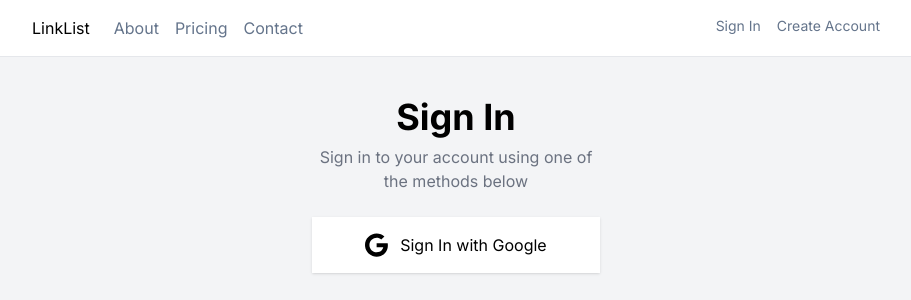
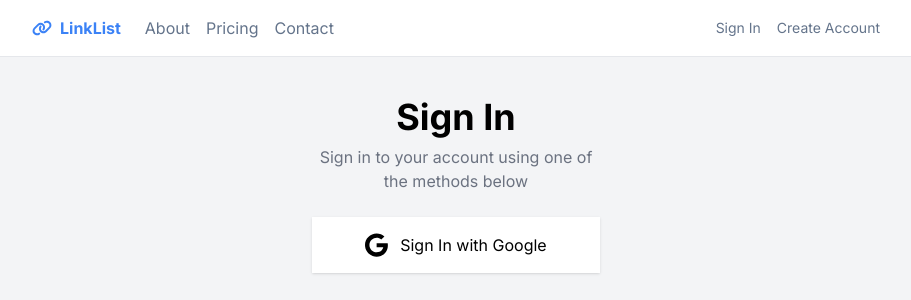
Before and after one commit to famgz/link-list-app, a Next.js app: page /login in a window 1280 px wide. Shown: the top 300 px of the page, without its empty margins (184-1095 px from the left). Built offline with nearby package versions, Linux system fonts and the light colour scheme; no server answers.

Commit message:
feat: authentication and DB connection

```diff
--- a/package.json
+++ b/package.json
@@ -9,11 +9,13 @@
     "lint": "next lint"
   },
   "dependencies": {
+    "@auth/mongodb-adapter": "^2.0.12",
     "@fortawesome/fontawesome-svg-core": "^6.5.1",
     "@fortawesome/free-brands-svg-icons": "^6.5.1",
     "@fortawesome/free-regular-svg-icons": "^6.5.1",
     "@fortawesome/free-solid-svg-icons": "^6.5.1",
     "@fortawesome/react-fontawesome": "^0.2.0",
+    "mongodb": "^6.3.0",
     "next": "14.0.4",
     "next-auth": "^4.24.5",
     "react": "^18",
--- /dev/null
+++ b/src/app/api/auth/[...nextauth]/route.js
@@ -0,0 +1,19 @@
+import NextAuth from 'next-auth';
+import GoogleProvider from 'next-auth/providers/google';
+import { MongoDBAdapter } from "@auth/mongodb-adapter"
+import clientPromise from '@/libs/mongoClient';
+
+export const authOptions = {
+  // secret: process.env.NEXTAUTH_SECRET, // no need to be explicit if have NEXTAUTH_SECRET in .env
+  adapter: MongoDBAdapter(clientPromise),
+  providers: [
+    GoogleProvider({
+      clientId: process.env.GOOGLE_CLIENT_ID,
+      clientSecret: process.env.GOOGLE_CLIENT_SECRET,
+    }),
+  ],
+};
+
+const handler = NextAuth(authOptions);
+
+export { handler as GET, handler as POST };
--- a/src/components/Header.jsx
+++ b/src/components/Header.jsx
@@ -1,20 +1,43 @@
+import { authOptions } from '@/app/api/auth/[...nextauth]/route';
+import { getServerSession } from 'next-auth';
 import Link from 'next/link';
+import LogoutButton from './buttons/LogoutButton';
+import { FontAwesomeIcon } from '@fortawesome/react-fontawesome';
+import { faLink } from '@fortawesome/free-solid-svg-icons';
 
-export default function Header() {
+export default async function Header() {
+  const session = await getServerSession(authOptions);
+
+  console.log(session);
+
   return (
     <header className='bg-white border-b py-4'>
       <div className='max-w-4xl flex justify-between mx-auto px-6'>
-        <div className='flex gap-6'>
-          <Link href={'/'}>LinkList</Link>
+        <div className='flex items-center gap-6'>
+          <Link href={'/'} className='flex items-center gap-2 text-blue-500'>
+            <FontAwesomeIcon icon={faLink} className='text-blue-500'/>
+            <span className='font-bold'>LinkList</span>
+            </Link>
           <nav className='flex items-center gap-4 text-slate-500 texty-sm'>
             <Link href={'/about'}>About</Link>
             <Link href={'/pricing'}>Pricing</Link>
             <Link href={'/contact'}>Contact</Link>
           </nav>
         </div>
-        <nav className='flex gap-4 text-sm text-slate-500'>
-          <Link href={'/login'}>Sign In</Link>
-          <Link href={'/login'}>Create Account</Link>
+        <nav className='flex items-center gap-4 text-sm text-slate-500'>
+          {!session ? (
+            // Not logged in buttons
+            <>
+              <Link href={'/login'}>Sign In</Link>
+              <Link href={'/login'}>Create Account</Link>
+            </>
+          ) : (
+            // Logged in buttons
+            <>
+            <Link href={'/account'}>Hello, <span className='font-semibold'>{session?.user?.name}</span></Link>
+            <LogoutButton />
+            </>
+          )}
         </nav>
       </div>
     </header>
--- a/src/components/buttons/LoginWithGoogle.jsx
+++ b/src/components/buttons/LoginWithGoogle.jsx
@@ -1,12 +1,14 @@
 'use client'
 
+import { faGoogle } from '@fortawesome/free-brands-svg-icons';
 import { FontAwesomeIcon } from '@fortawesome/react-fontawesome';
-import { faGoogle } from '@fortawesome/free-brands-svg-icons';
+import { signIn } from 'next-auth/react';
 
 export default function LoginWithGoogle(params) {
+
   return (
     <button
-    onClick={() => {}}
+    onClick={() => signIn('google', {redirect: true, callbackUrl:'/'})}
     className='flex gap-3 justify-center items-center bg-white shadow text-center w-full py-4'
   >
     <FontAwesomeIcon icon={faGoogle} className='h-6' />
--- /dev/null
+++ b/src/components/buttons/LogoutButton.jsx
@@ -0,0 +1,14 @@
+'use client';
+
+import { faRightFromBracket } from '@fortawesome/free-solid-svg-icons';
+import { FontAwesomeIcon } from '@fortawesome/react-fontawesome';
+import { signOut } from 'next-auth/react';
+
+export default function LogoutButton(params) {
+  return (
+    <button className='flex items-center gap-2 border py-1 px-4 shadow' onClick={() => signOut()}>
+      <span>Logout</span>
+      <FontAwesomeIcon icon={faRightFromBracket}/>
+    </button>
+  );
+}
--- /dev/null
+++ b/src/libs/mongoClient.js
@@ -0,0 +1,30 @@
+// This approach is taken from https://github.com/vercel/next.js/tree/canary/examples/with-mongodb
+import { MongoClient } from "mongodb"
+
+if (!process.env.MONGODB_URI) {
+  throw new Error('Invalid/Missing environment variable: "MONGODB_URI"')
+}
+
+const uri = process.env.MONGODB_URI
+const options = {}
+
+let client
+let clientPromise
+
+if (process.env.NODE_ENV === "development") {
+  // In development mode, use a global variable so that the value
+  // is preserved across module reloads caused by HMR (Hot Module Replacement).
+  if (!global._mongoClientPromise) {
+    client = new MongoClient(uri, options)
+    global._mongoClientPromise = client.connect()
+  }
+  clientPromise = global._mongoClientPromise
+} else {
+  // In production mode, it's best to not use a global variable.
+  client = new MongoClient(uri, options)
+  clientPromise = client.connect()
+}
+
+// Export a module-scoped MongoClient promise. By doing this in a
+// separate module, the client can be shared across functions.
+export default clientPromise
```
Also changed, not shown: 1 other file (tests, documents, lock files or other folders).
